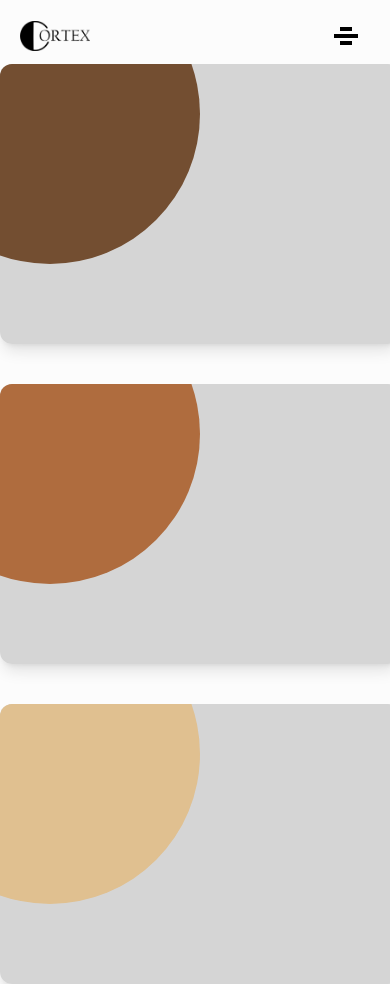
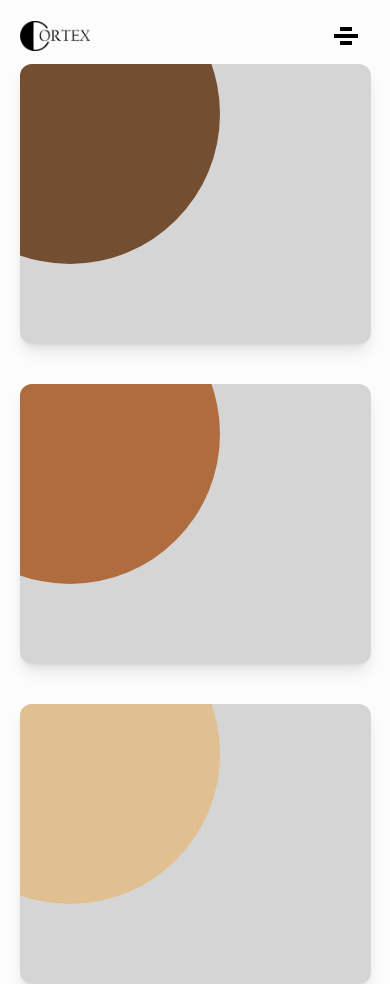
Before and after one commit to mohammad-k13/cortex, a Next.js app: page /shop in a window 390 px wide. Shown: the top 984 px of the page. Built offline with nearby package versions, Linux system fonts and the light colour scheme.

Commit message:
find a bug

```diff
--- a/components/GetOrderCard_Mobile.tsx
+++ b/components/GetOrderCard_Mobile.tsx
@@ -21,9 +21,9 @@ function GetOrderCardMobile({ Info, index, onClick, isOpen }: GetOrderCardMobile
 			id={`${Info.id}`}
 			ref={ref}
 			initial={{width: 0, height:0, opacity: 0}}
-			animate={{width: 400, height: 280, opacity: 1}}
+			animate={{width: '90%', height: 280, opacity: 1}}
 			transition={{delay: index * .25}}
-			className={`rounded-xl z-20 md:w-90% mx-auto h-[380px] shadow-lg relative overflow-hidden flex justify-center`}
+			className={`rounded-xl z-20 w-90% mx-auto h-[380px] shadow-lg relative overflow-hidden flex justify-center`}
 			onClick={() => onClick(ref)}
 			style={{ backgroundColor: "#cccc" }}>
 			<div
```
